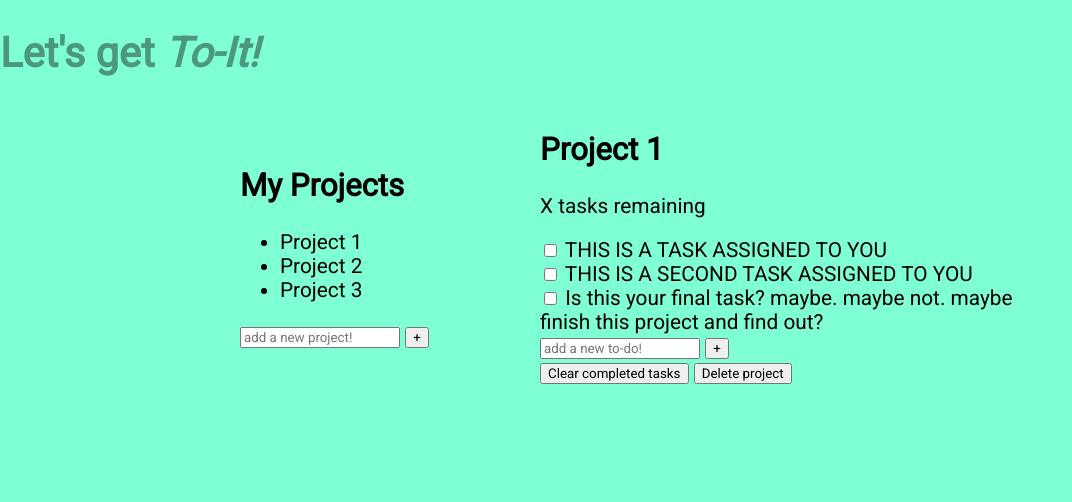
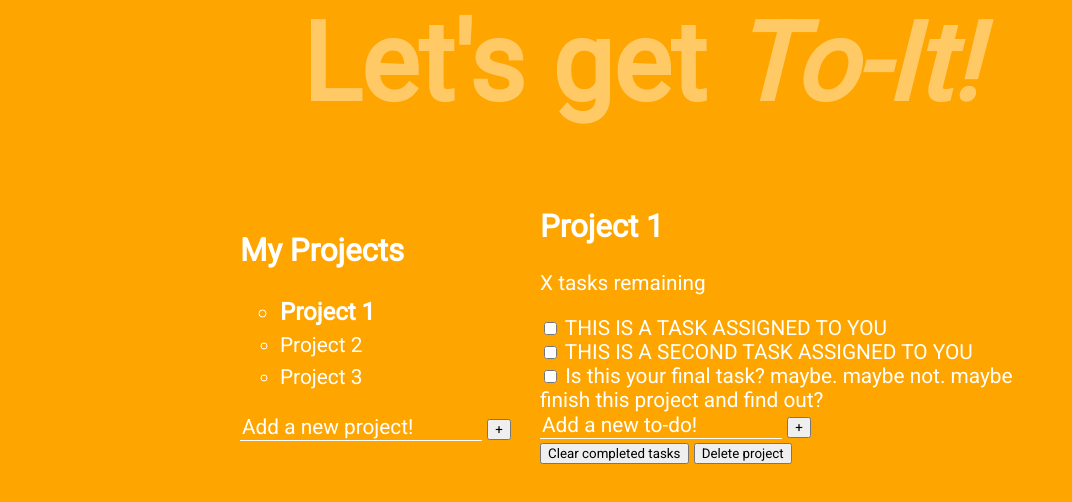
Before and after one commit to DustyDogCodex/To-It, a website built with webpack: page dist/index.html in a window 1280 px wide. Shown: the whole page, without its empty margins (0-1072 px from the left). Built offline with nearby package versions, Linux system fonts and the light colour scheme; files whose address does not match are found by name.

Commit message:
added grid area to css for positioning todos and projects on screen. Changed styling

```diff
--- a/dist/index.html
+++ b/dist/index.html
@@ -27,7 +27,7 @@
             <input
                 type="text"
                 class="new-project"
-                placeholder="add a new project!"
+                placeholder="Add a new project!"
                 aria-label="add-new-project">
             <button class="add-new-project" aria-label="create-new-project">+</button>
         </form>
@@ -77,8 +77,8 @@
                 <form action="">
                     <input
                         type="text"
-                        class="new-project"
-                        placeholder="add a new to-do!"
+                        class="new-task"
+                        placeholder="Add a new to-do!"
                         aria-label="add-new-to-do">
                     <button class="add-new-task" aria-label="create-new-project">+</button>
                 </form>
--- a/dist/style.css
+++ b/dist/style.css
@@ -14,16 +14,42 @@ body{
     justify-content: center;
     align-items: center;
     box-sizing: border-box;
-    background: #7FFFD4;
+    background: orange;
+    color: white;
 }
 
 .title {
     grid-area: header;
-    opacity: calc(0.4);
+    text-align: center;
+    font-size: calc(6vw + 2rem);
+    opacity: 0.4;
+    margin-top: 0;
+    margin-bottom: 0.5em;
 }
 
 .projects{
     grid-area: projects;
+}
+
+.project-list {
+    line-height: 1.5;
+    list-style: circle;
+}
+
+.active-project {
+    font-weight: 700;
+    font-size: 1.5rem;
+}
+
+.new-project, .new-task{
+    background: transparent;
+    border: 0;
+    border-bottom: 1px solid white;
+    font-size: inherit;
+}
+
+::placeholder {
+    color: white;
 }
 
 .todo-list{
```
